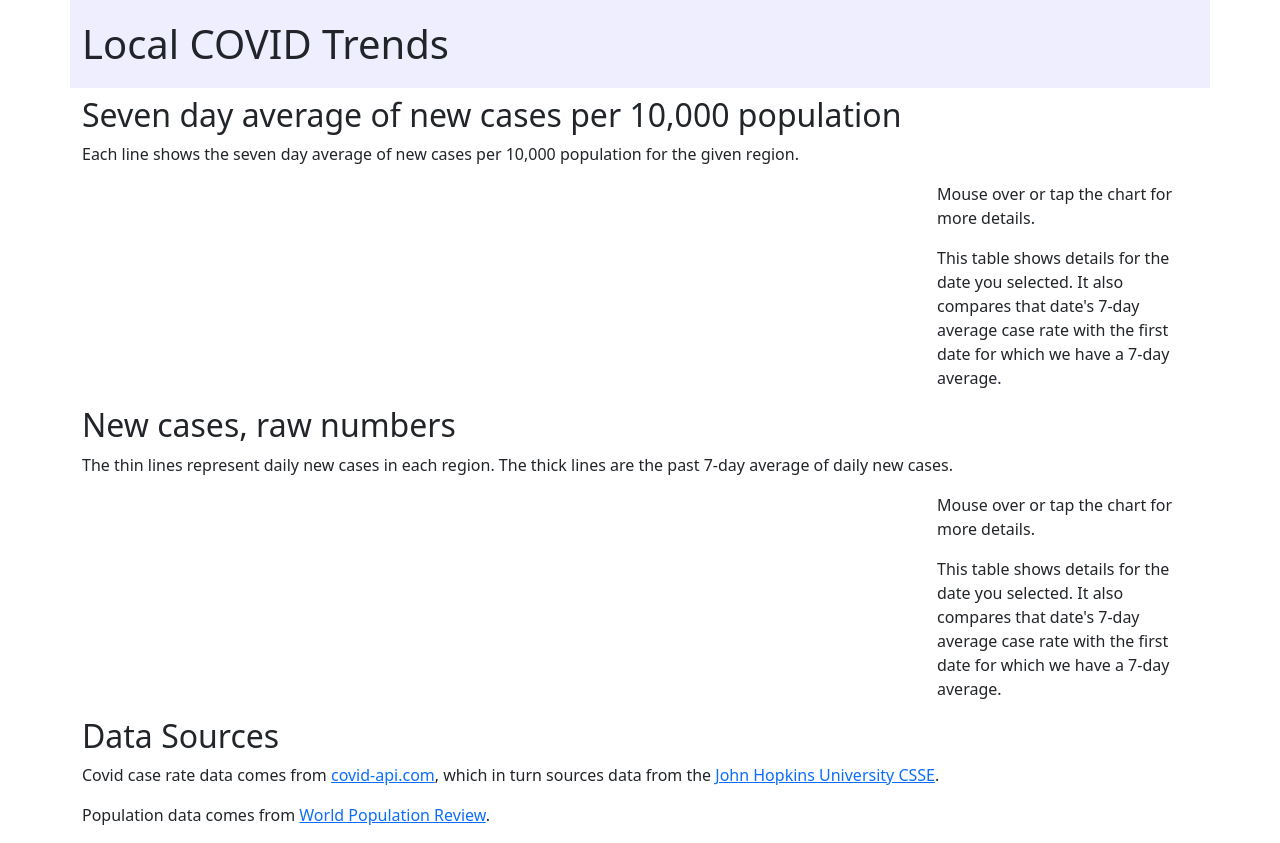
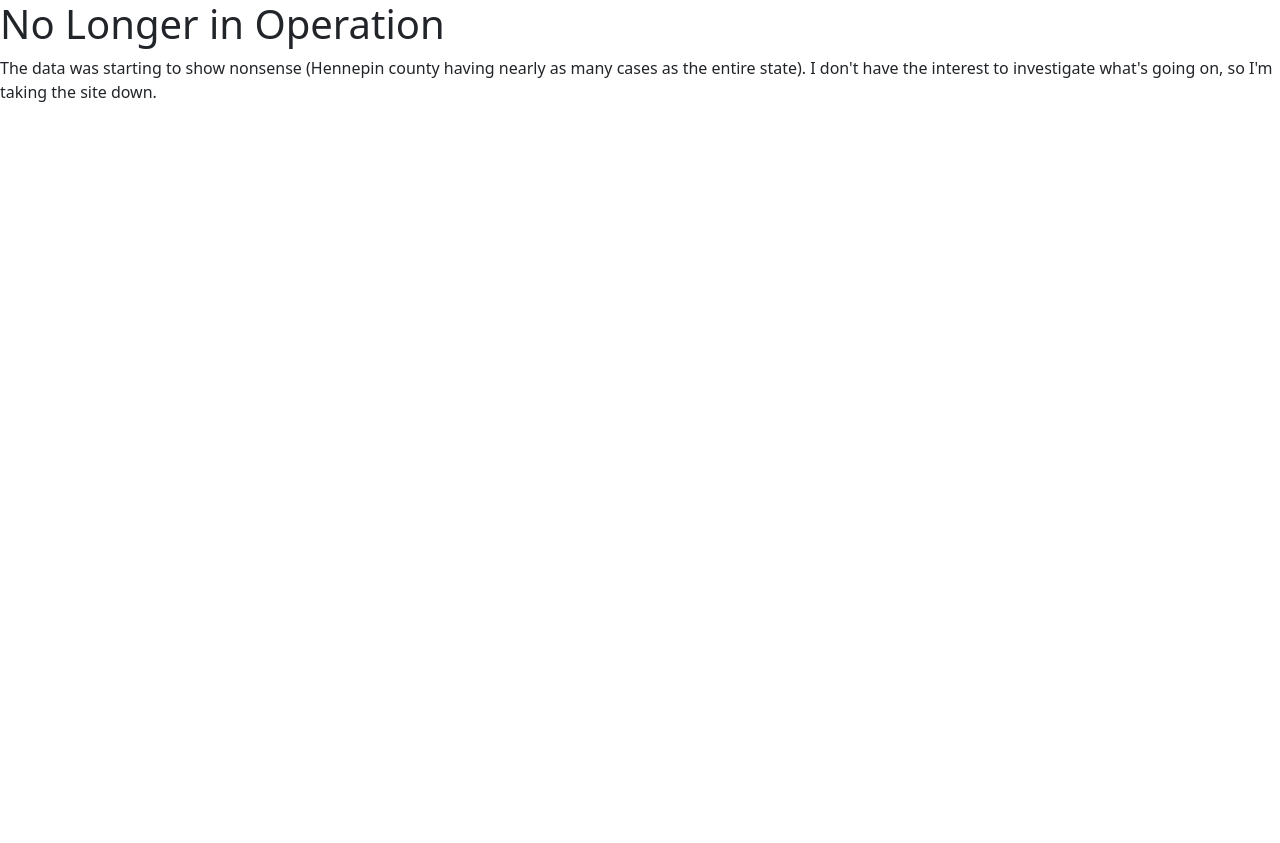
Before and after one commit to houseabsolute/local-covid-tracker, a plain HTML site: page index.html in a window 1280 px wide. After the commit the page ends 800 px from the top, so only its background shows below. Drawn offline with nearby package versions, Linux system fonts and the light colour scheme; no server answers; a script that the page names is missing; files whose address does not match are found by name.

Commit message:
Turn this site off
Something is getting weird with the data. Hennepin was showing nearly as many
cases as the state, and the total of the nearby totals was much more than the
state as a whole.

```diff
--- a/index.html
+++ b/index.html
@@ -5,104 +5,16 @@
 <script src="https://unpkg.com/simple-statistics@7.3.2/dist/simple-statistics.min.js"></script>
 <script src="./chart.js"></script>
 <title>Local COVID Trends</title>
-<body onload="makeCharts()">
 
+<body>
 
-<div class="container">
-  <div class="row">
-    <h1>Local COVID Trends</h1>
-  </div>
+<h1>No Longer in Operation</h1>
 
-  <div class="row">
-    <div class="col-12">
-      <h2>Seven day average of new cases per 10,000 population</h2>
-
-      <p>
-        Each line shows the seven day average of new cases per 10,000
-        population for the given region.
-      </p>
-    </div>
-  </div>
-  <div class="row">
-    <div class="col-9">
-      <div id="by-population"></div>
-    </div>
-    <div class="col-3">
-      <div id="by-population-details" class="details">Mouse over or tap the chart for more details.</div>
-      <p class="explanation">
-        This table shows details for the date you selected. It also compares
-        that date's 7-day average case rate with the first date for which we
-        have a 7-day average.
-      </p>
-    </div>
-  </div>
-
-  <div class="row">
-    <div class="col-12">
-      <h2>New cases, raw numbers</h2>
-
-      <p>
-        The thin lines represent daily new cases in each region. The thick lines
-        are the past 7-day average of daily new cases.
-      </p>
-    </div>
-  </div>
-  <div class="row">
-    <div class="col-9">
-      <div id="raw"></div>
-    </div>
-    <div class="col-3">
-      <div id="raw-details" class="details">Mouse over or tap the chart for more details.</div>
-      <p class="explanation">
-        This table shows details for the date you selected. It also compares
-        that date's 7-day average case rate with the first date for which we
-        have a 7-day average.
-      </p>
-    </div>
-  </div>
-
-  <div class="row">
-    <div class="col-12">
-      <h2>Data Sources</h2>
-
-      <p>
-        Covid case rate data comes from
-        <a href="https://covid-api.com/">covid-api.com</a>, which in turn
-        sources data from
-        the <a href="https://github.com/CSSEGISandData/COVID-19">John Hopkins
-        University CSSE</a>.
-      </p>
-
-      <p>
-        Population data comes
-        from <a href="https://worldpopulationreview.com/">World Population
-        Review</a>.
-      </p>
-    </div>
-</div>
-
-<style>
-  h1 {
-      padding: 0.5em 0 0.5em 0;
-      background-color: #eef;
-  }
-  .details h2 {
-      font-size: 140%;
-      font-weight: 900;
-  }
-  .details table th {
-      padding-right: 1em;
-  }
-  .details table td {
-      padding-right: 1em;
-  }
-  .details table td.diff {
-      text-align: right
-  }
-  .explanation {
-      margin-top: 1em;
-  }
-</style>
+<p>
+The data was starting to show nonsense (Hennepin county having nearly as many
+cases as the entire state). I don't have the interest to investigate what's
+going on, so I'm taking the site down.
+</p>
 
 </body>
 </html>
```
Also changed, not shown: archive/chart.js (renamed from chart.js), 10 other files.
